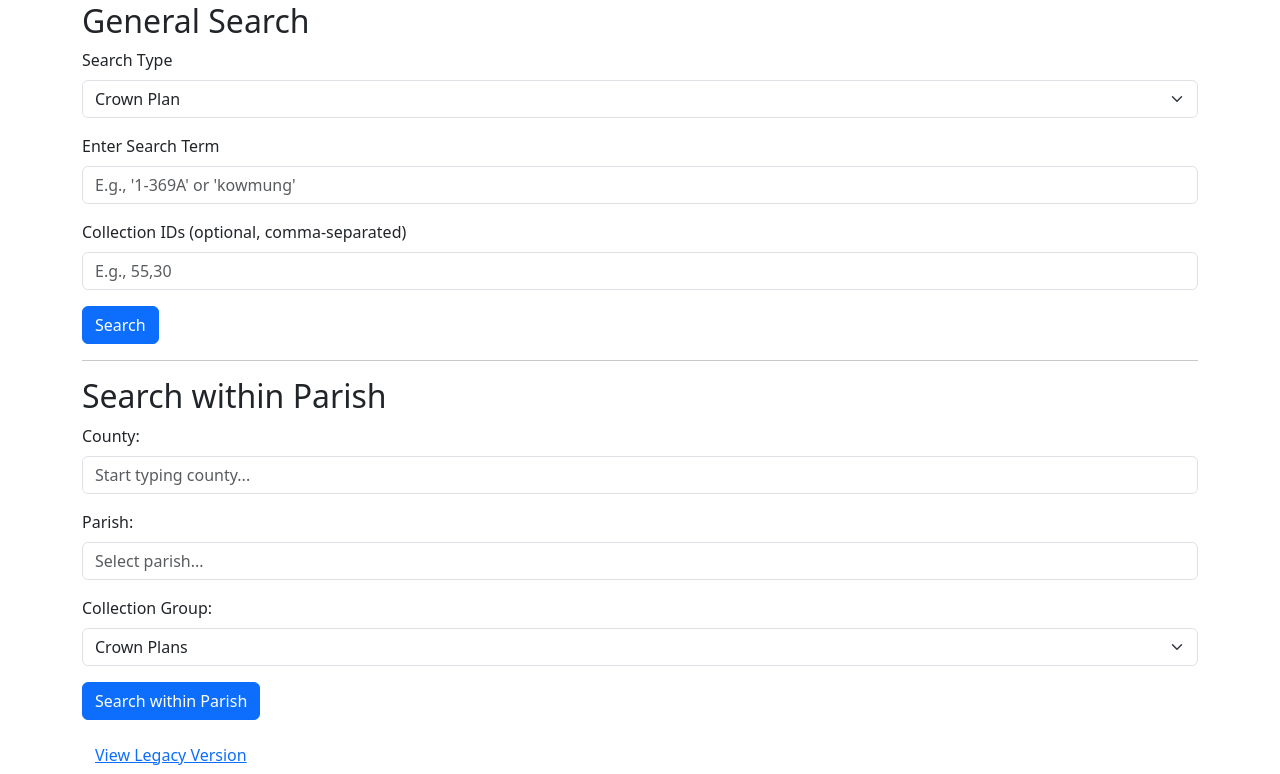
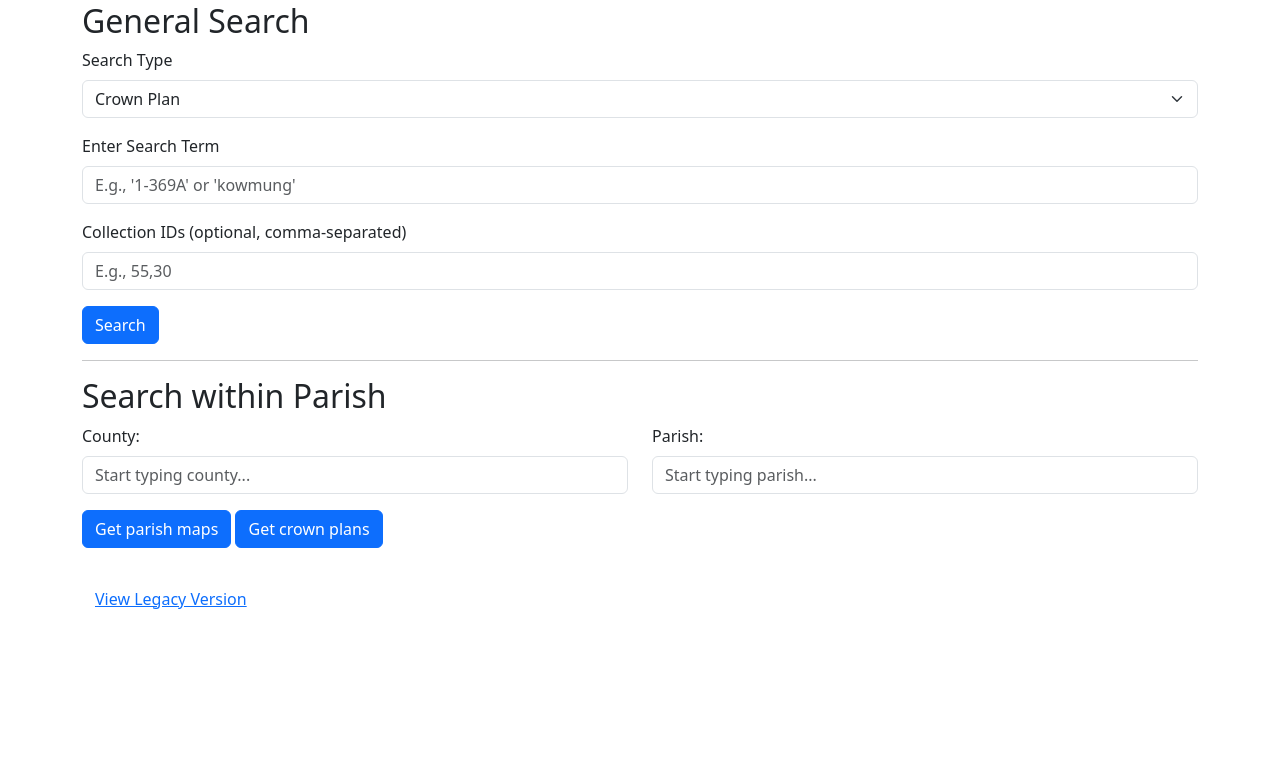
Before and after one commit to gangerang/ohlrv, a Flask app: page / in a window 1280 px wide. Shown: the part 102-876 px from the top of the page. After the commit the page ends 711 px from the top, so only its background shows below. Run offline with Flask 2, Linux system fonts and the light colour scheme.

Commit message:
add buttons and remove old title option

```diff
--- a/app.py
+++ b/app.py
@@ -122,21 +122,22 @@ def search():
             return redirect(url_for("search"))
     return render_template("search.html")
 
-
 # ---------------------------
 # New "Search within Parish" Route
 # ---------------------------
 @app.route("/search_within_parish", methods=["POST"])
 def search_within_parish():
+    # County is optional; parish is required.
     county = request.form.get("county", "").strip()
     parish = request.form.get("parish", "").strip()
-    collection_group = request.form.get("collection_group", "").strip()  # Expected: crown, parish, torrens
+    # The collection_group is now submitted via one of the three buttons.
+    collection_group = request.form.get("collection_group", "").strip()  # Expected: "parish", "crown", "torrens"
 
     if not parish:
-        flash("Please select a parish.", "danger")
+        flash("Please enter a parish.", "danger")
         return redirect(url_for("search"))
 
-    # Determine allowed collection IDs based on collection group.
+    # Determine allowed collection IDs based on the selected button.
     if collection_group == "crown":
         allowed_ids = [55, 31]
     elif collection_group == "torrens":
@@ -167,7 +168,7 @@ def search_within_parish():
             ]
         }
     }
-    # Change size from 20 to 10000
+    # Return up to 10,000 results.
     query_payload = {"query": main_query, "size": 10000}
     payload = json.dumps(pref_payload) + "\n" + json.dumps(query_payload) + "\n"
     headers = {
--- a/templates/search.html
+++ b/templates/search.html
@@ -5,14 +5,16 @@
   <title>Search Documents</title>
   <link rel="stylesheet" href="https://cdn.jsdelivr.net/npm/bootstrap@5.3.0/dist/css/bootstrap.min.css">
   <script>
-    // Fetch the county/parish JSON and populate datalists for autocompletion.
+    // Fetch county/parish data and populate datalists.
     document.addEventListener("DOMContentLoaded", function() {
       fetch("{{ url_for('static', filename='data/county_parish.json') }}")
         .then(response => response.json())
         .then(data => {
           let counties = new Set();
+          let parishes = new Set();
           data.forEach(item => {
             counties.add(item.countyname);
+            parishes.add(item.parishname);
           });
           const countyList = document.getElementById("countyList");
           counties.forEach(county => {
@@ -20,18 +22,29 @@
             option.value = county;
             countyList.appendChild(option);
           });
-          // When county changes, update the parish list.
+          // Function to populate parish datalist.
+          function populateParishList(list) {
+            const parishList = document.getElementById("parishList");
+            parishList.innerHTML = "";
+            list.forEach(parish => {
+              let option = document.createElement("option");
+              option.value = parish;
+              parishList.appendChild(option);
+            });
+          }
+          // Initially, show all parishes.
+          populateParishList(Array.from(parishes));
+
+          // When county changes, update parish list if a county is entered.
           document.getElementById("county").addEventListener("input", function() {
             const selectedCounty = this.value;
-            const parishList = document.getElementById("parishList");
-            parishList.innerHTML = "";
-            data.forEach(item => {
-              if (item.countyname.toUpperCase() === selectedCounty.toUpperCase()) {
-                let option = document.createElement("option");
-                option.value = item.parishname;
-                parishList.appendChild(option);
+            if(selectedCounty.trim() === "") {
+              populateParishList(Array.from(parishes));
+            } else {
+              const filtered = data.filter(item => item.countyname.toUpperCase() === selectedCounty.toUpperCase())
+                                   .map(item => item.parishname);
+              populateParishList(filtered);
             }
-            });
           });
         })
         .catch(error => console.error("Error loading county/parish data:", error));
@@ -69,25 +82,23 @@
     <!-- Search Within Parish Section -->
     <h2>Search within Parish</h2>
     <form method="post" action="{{ url_for('search_within_parish') }}">
-      <div class="mb-3">
+      <div class="row mb-3">
+        <div class="col-md-6">
           <label for="county" class="form-label">County:</label>
           <input type="text" id="county" name="county" class="form-control" list="countyList" autocomplete="off" placeholder="Start typing county...">
           <datalist id="countyList"></datalist>
         </div>
-      <div class="mb-3">
+        <div class="col-md-6">
           <label for="parish" class="form-label">Parish:</label>
-        <input type="text" id="parish" name="parish" class="form-control" list="parishList" autocomplete="off" placeholder="Select parish...">
+          <input type="text" id="parish" name="parish" class="form-control" list="parishList" autocomplete="off" placeholder="Start typing parish...">
           <datalist id="parishList"></datalist>
         </div>
+      </div>
       <div class="mb-3">
-        <label for="collection_group" class="form-label">Collection Group:</label>
-        <select id="collection_group" name="collection_group" class="form-select">
-          <option value="crown">Crown Plans</option>
-          <option value="parish">Parish Maps</option>
-          <option value="torrens">Torrens Register</option>
-        </select>
+        <!-- Two buttons for the different collection groups -->
+        <button type="submit" name="collection_group" value="parish" class="btn btn-primary">Get parish maps</button>
+        <button type="submit" name="collection_group" value="crown" class="btn btn-primary">Get crown plans</button>
       </div>
-      <button type="submit" class="btn btn-primary">Search within Parish</button>
     </form>
 
     <a href="{{ url_for('index') }}" class="btn btn-link mt-3">View Legacy Version</a>
```
Lines whose indentation alone changed are shown as unchanged.
